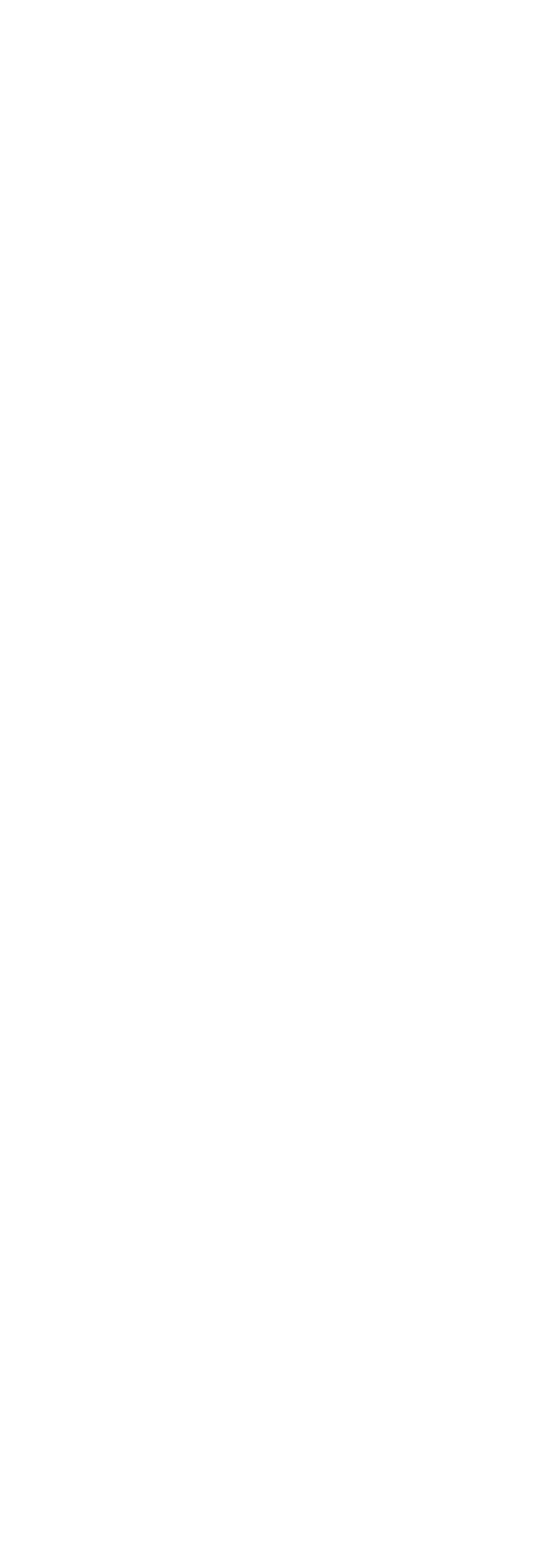
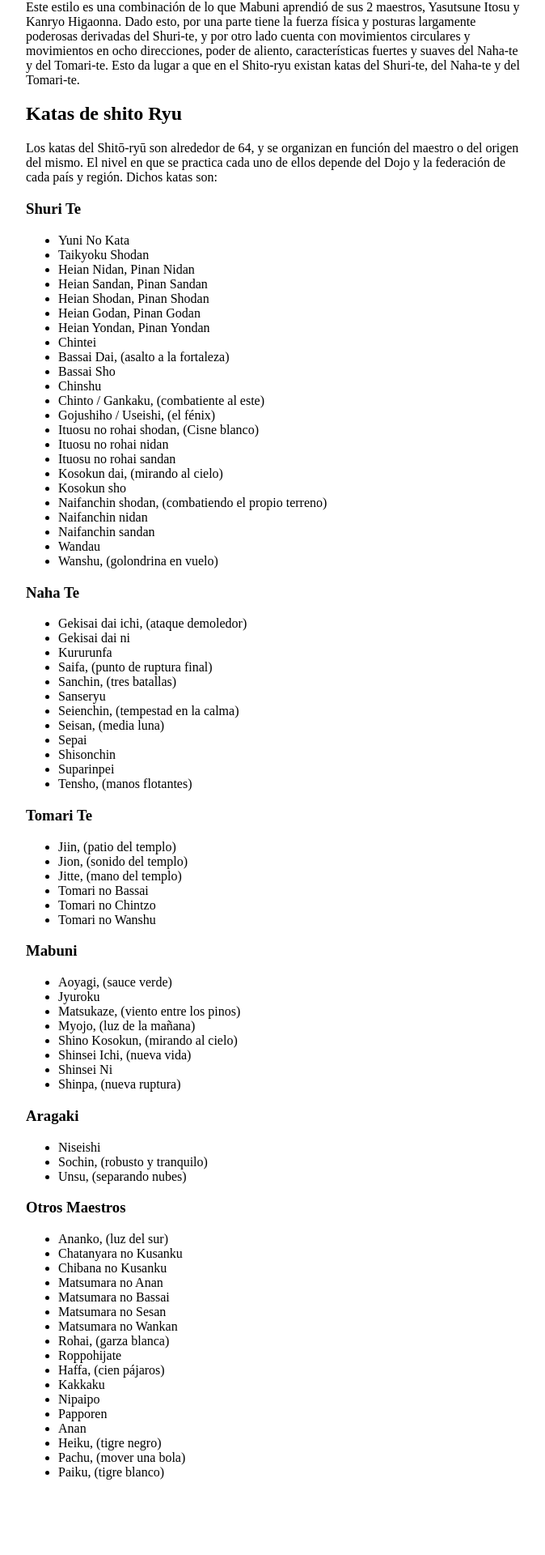
Before and after one commit to Ulise22/karate-info, a Next.js app: page /estilos/shito-ryu in a window 1280 px wide. Shown: the part 1343-3263 px from the top of the page at 81% size, without its empty margins (96-770 px from the left). Before the commit the page ends 1168 px from the top, so only its background shows below. Built offline with nearby package versions, Linux system fonts and the light colour scheme; a web font is replaced by a local one.

Commit message:
shito-ryu article done

```diff
--- a/src/app/estilos/(estilos)/shito-ryu/page.tsx
+++ b/src/app/estilos/(estilos)/shito-ryu/page.tsx
@@ -1,6 +1,7 @@
 import ArticlesHero from '@/components/ArticlesHero'
 import shitoRyu from '@/assets/articles-big/shito_ryu (2).jpg'
 import styles from '@/app/articulos/article.module.css'
+import Link from 'next/link'
 
 export default function ShitoRyu () {
     return(
@@ -8,11 +9,101 @@ export default function ShitoRyu () {
             <ArticlesHero title='Shitō-ryū' img={shitoRyu} />
             <section className={styles.article__container}>
                 <h2 className={styles.article__subtitle}>Karate Shito Ryu</h2>
-                <p></p>
+                <p>El Shitō-ryū es un estilo de karate fundado en 1931 por el maestro <b>Kenwa Mabuni</b>. Este estilos es uno de los 4  más importantes del <Link href='/articulos/karate-do'>Karate-Do</Link> en la actualidad, junto con el <Link href='/estilos/karate-shotokan'>Shotokan</Link>, el <Link href='/estilos/gojuryu'>Goju Ryu</Link> y el <b>Wado Ryu</b>.</p>
+                <p>Su creador, Kenwa Mabuni nació en Okinawa el 14 de noviembre de 1889, y quien había comenzado a entrenar el arte del <b>Shuri-Te</b> a la edad de 13 años, de la mano del legendario <b>Yasutsune Itosu</b>.</p>
+                <p>Luego, comenzaría a aprender el <b>Naha-Te</b>, de la mano de Kanryo Higanoa, quien le había sido presentado por su amigo <b>Chojun Miyagi</b> (fundador del karate <Link href='/estilos/gojuryu'>Goju-ryu</Link>). Gracias a este aprendizaje es que Mabuni supo fusionar las 2 grandes corrientes marciales del karate de Okinawa, tanto el Shuri-Te como el Naha-Te, dando nacimiento al Shito-ryu actual.</p>
+                <p>En 1929, Mabuni se mudaría a la ciudad de Osaka donde, con la ayuda de su discípulo Ryusho Sakagami, fundaría varios dojos a lo largo de la ciudad y se dedicaría de lleno a enseñar su estilo, que originalmente se llamaría <b>Hanko-ryu</b> hasta mutar al hoy llamado Shito-ryu. Aún a día de hoy, gran parte de la enseñanza de este estilo de karate se encuentra concentrado en la ciudad de Osaka.</p>
+                <p>El emblema de Shito-Ryu es el escudo de la familia MABUNI. El círculo se puede interpretar como el símbolo de la paz y la armonía (Wa). Las líneas horizontales y verticales representan la caligrafía de la palabra &quot;ser humano&quot;. El emblema simboliza entonces: &quot;seres humanos en paz y armonía&quot;.</p>
+                <p>Este estilo es una combinación de lo que Mabuni aprendió de sus 2 maestros, Yasutsune Itosu y Kanryo Higaonna. Dado esto, por una parte tiene la fuerza física y posturas largamente poderosas derivadas del Shuri-te, y por otro lado cuenta con movimientos circulares y movimientos en ocho direcciones, poder de aliento, características fuertes y suaves del Naha-te y del Tomari-te. Esto da lugar a que en el Shito-ryu existan katas del Shuri-te, del Naha-te y del Tomari-te.</p>
                 <h2 className={styles.article__subtitle}>Katas de shito Ryu</h2>
-                <p></p>
-                <h2 className={styles.article__subtitle}>world shito ryu karate do federation</h2>
-                <p></p>
+                <p>Los katas del Shitō-ryū son alrededor de 64, y se organizan en función del maestro o del origen del mismo. El nivel en que se practica cada uno de ellos depende del Dojo y la federación de cada país y región. Dichos katas son: </p>
+                <h3>Shuri Te</h3>
+                <ul>
+                    <li>Yuni No Kata</li>
+                    <li>Taikyoku Shodan</li>
+                    <li>Heian Nidan, Pinan Nidan</li>
+                    <li>Heian Sandan, Pinan Sandan</li>
+                    <li>Heian Shodan, Pinan Shodan</li>
+                    <li>Heian Godan, Pinan Godan</li>
+                    <li>Heian Yondan, Pinan Yondan</li>
+                    <li>Chintei</li>
+                    <li>Bassai Dai, (asalto a la fortaleza)</li>
+                    <li>Bassai Sho</li>
+                    <li>Chinshu</li>
+                    <li>Chinto / Gankaku, (combatiente al este)</li>
+                    <li>Gojushiho / Useishi, (el fénix)</li>
+                    <li>Ituosu no rohai shodan, (Cisne blanco)</li>
+                    <li>Ituosu no rohai nidan</li>
+                    <li>Ituosu no rohai sandan</li>
+                    <li>Kosokun dai, (mirando al cielo)</li>
+                    <li>Kosokun sho</li>
+                    <li>Naifanchin shodan, (combatiendo el propio terreno)</li>
+                    <li>Naifanchin nidan</li>
+                    <li>Naifanchin sandan</li>
+                    <li>Wandau</li>
+                    <li>Wanshu, (golondrina en vuelo)</li>
+                </ul>
+                <h3>Naha Te</h3>
+                <ul>
+                    <li>Gekisai dai ichi, (ataque demoledor)</li>
+                    <li>Gekisai dai ni</li>
+                    <li>Kururunfa</li>
+                    <li>Saifa, (punto de ruptura final)</li>
+                    <li>Sanchin, (tres batallas)</li>
+                    <li>Sanseryu</li>
+                    <li>Seienchin, (tempestad en la calma)</li>
+                    <li>Seisan, (media luna)</li>
+                    <li>Sepai</li>
+                    <li>Shisonchin</li>
+                    <li>Suparinpei</li>
+                    <li>Tensho, (manos flotantes)</li>
+                </ul>
+                <h3>Tomari Te</h3>
+                <ul>
+                    <li>Jiin, (patio del templo)</li>
+                    <li>Jion, (sonido del templo)</li>
+                    <li>Jitte, (mano del templo)</li>
+                    <li>Tomari no Bassai</li>
+                    <li>Tomari no Chintzo</li>
+                    <li>Tomari no Wanshu</li>
+                </ul>
+                <h3>Mabuni</h3>
+                <ul>
+                    <li>Aoyagi, (sauce verde)</li>
+                    <li>Jyuroku</li>
+                    <li>Matsukaze, (viento entre los pinos)</li>
+                    <li>Myojo, (luz de la mañana)</li>
+                    <li>Shino Kosokun, (mirando al cielo)</li>
+                    <li>Shinsei Ichi, (nueva vida)</li>
+                    <li>Shinsei Ni</li>
+                    <li>Shinpa, (nueva ruptura)</li>
+                </ul>
+                <h3>Aragaki</h3>
+                <ul>
+                    <li>Niseishi</li>
+                    <li>Sochin, (robusto y tranquilo)</li>
+                    <li>Unsu, (separando nubes)</li>
+                </ul>
+                <h3>Otros Maestros</h3>
+                <ul>
+                    <li>Ananko, (luz del sur)</li>
+                    <li>Chatanyara no Kusanku</li>
+                    <li>Chibana no Kusanku</li>
+                    <li>Matsumara no Anan</li>
+                    <li>Matsumara no Bassai</li>
+                    <li>Matsumara no Sesan</li>
+                    <li>Matsumara no Wankan</li>
+                    <li>Rohai, (garza blanca)</li>
+                    <li>Roppohijate</li>
+                    <li>Haffa, (cien pájaros)</li>
+                    <li>Kakkaku</li>
+                    <li>Nipaipo</li>
+                    <li>Papporen</li>
+                    <li>Anan</li>
+                    <li>Heiku, (tigre negro)</li>
+                    <li>Pachu, (mover una bola)</li>
+                    <li>Paiku, (tigre blanco)</li>
+                </ul>
             </section>
         </main>
     )
```
Also changed, not shown: src/app/estilos/(estilos)/karate-gensei-ryu/page.tsx (+32 -1 lines).
